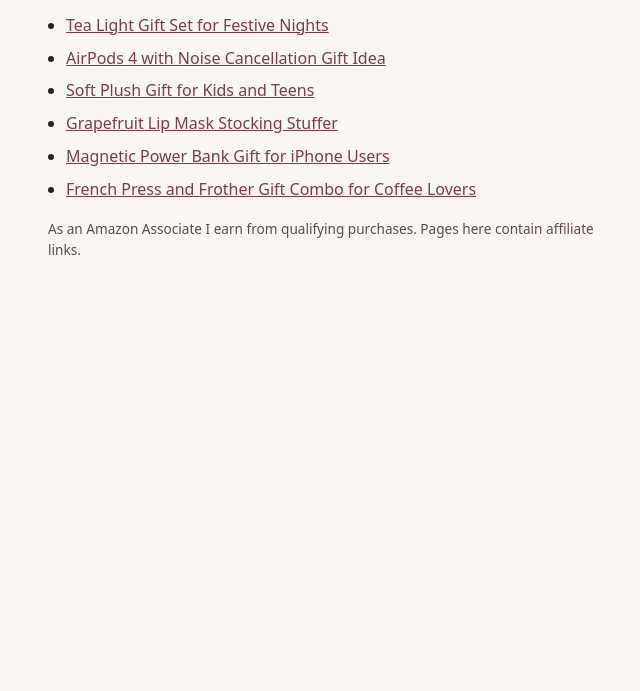
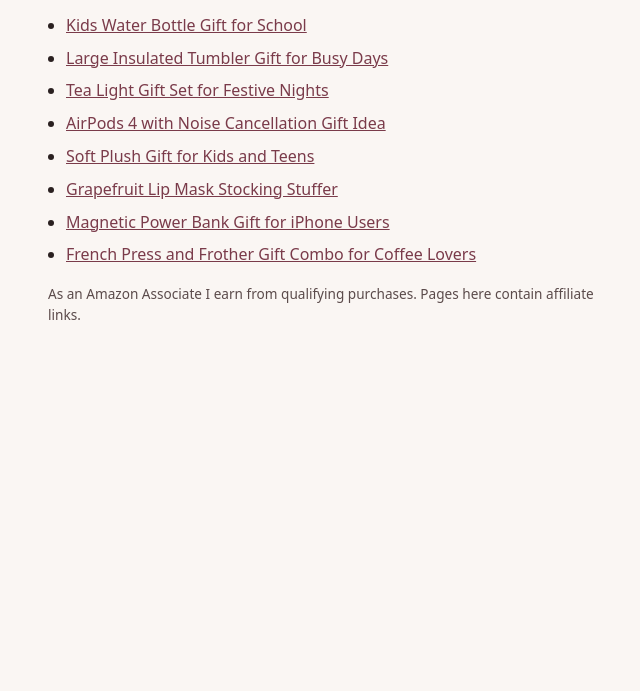
Before and after one commit to melvinsyamsuddin-byte/anna-pins, a plain HTML site: page index.html in a window 1280 px wide. Shown: the part 109-800 px from the top of the page, without its empty margins (312-952 px from the left). Drawn offline with Linux system fonts and the light colour scheme.

Commit message:
Perbarui beranda

```diff
--- a/index.html
+++ b/index.html
@@ -13,6 +13,8 @@
 <h1>Anna Floresta Picks</h1>
 <p>Gift ideas and everyday finds. More at <a href="https://annafloresta.my.id">annafloresta.my.id</a>.</p>
 <ul>
+<li><a href="/p/anna261125-02.html">Kids Water Bottle Gift for School</a></li>
+<li><a href="/p/anna261125-01.html">Large Insulated Tumbler Gift for Busy Days</a></li>
 <li><a href="/p/anna261124-02.html">Tea Light Gift Set for Festive Nights</a></li>
 <li><a href="/p/anna261124-01.html">AirPods 4 with Noise Cancellation Gift Idea</a></li>
 <li><a href="/p/anna261123-02.html">Soft Plush Gift for Kids and Teens</a></li>
```
